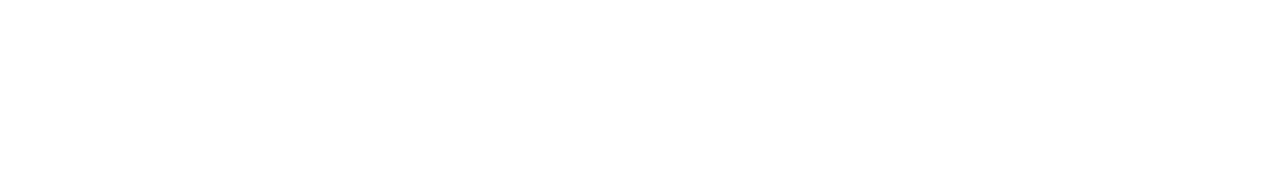
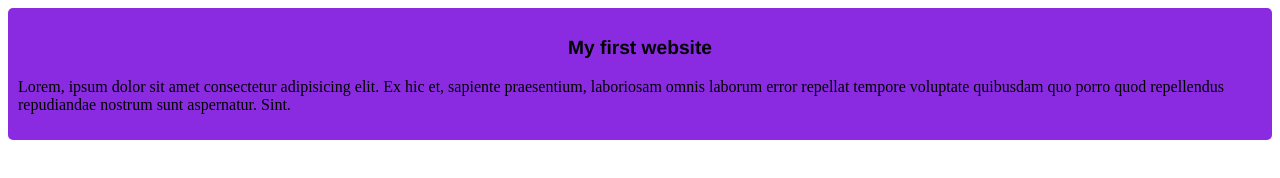
Before and after one commit to smmrrahm/my-simple-website, a plain HTML site: page index.html in a window 1280 px wide. Drawn offline with Linux system fonts and the light colour scheme.

Commit message:
added the first blog

```diff
--- a/index.html
+++ b/index.html
@@ -4,8 +4,13 @@
     <meta charset="UTF-8">
     <meta name="viewport" content="width=device-width, initial-scale=1.0">
     <title>My simple website</title>
+    <link rel="stylesheet" href="style/blog.css">
+
 </head>
 <body>
-
+    <div>
+        <h3>My first website</h3>
+        <p>Lorem, ipsum dolor sit amet consectetur adipisicing elit. Ex hic et, sapiente praesentium, laboriosam omnis laborum error repellat tempore voluptate quibusdam quo porro quod repellendus repudiandae nostrum sunt aspernatur. Sint.</p>
+    </div>
 </body>
 </html>
--- /dev/null
+++ b/style/blog.css
@@ -0,0 +1,13 @@
+div{
+    background-color: blueviolet;
+    border: 10px;
+    border-color: blue;
+    border-radius: 5px;
+    padding: 10px;;
+}
+h3{
+    text-align: center;
+    text-decoration-color: brown;
+    font-size: larger;
+    font-family: 'Franklin Gothic Medium', 'Arial Narrow', Arial, sans-serif;
+}
```
